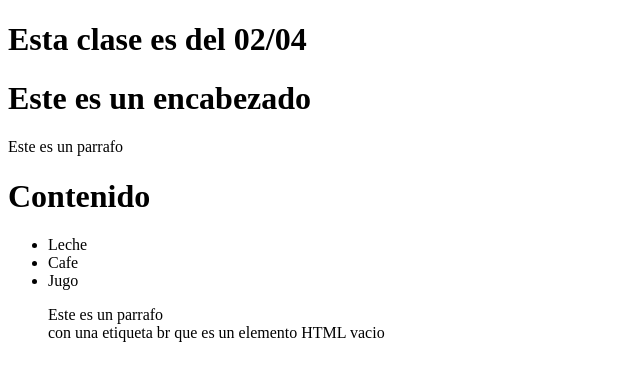
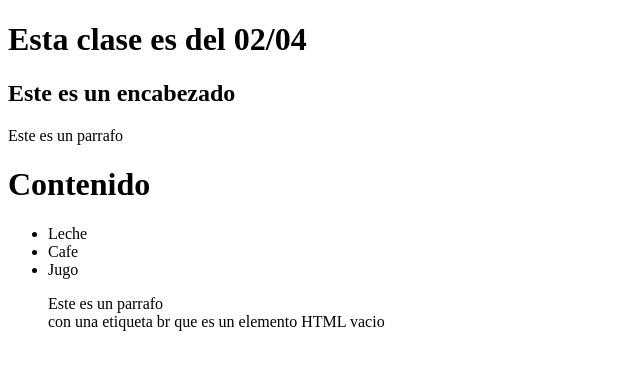
Before and after one commit to ADRIAN200717/31_03_25, a plain HTML site: page pagina1.html in a window 1280 px wide. Shown: the whole page, without its empty margins (0-640 px from the left). Drawn offline with Linux system fonts and the light colour scheme.

Commit message:
Update pagina1.html

```diff
--- a/pagina1.html
+++ b/pagina1.html
@@ -8,7 +8,7 @@
 </head>
 <body>
     <h1>Esta clase es del 02/04</h1>
-    <h1>Este es un encabezado</h1>
+    <h2>Este es un encabezado</h2>
     <p>Este es un parrafo</p>
 
     <h1>Contenido</h1>
```
